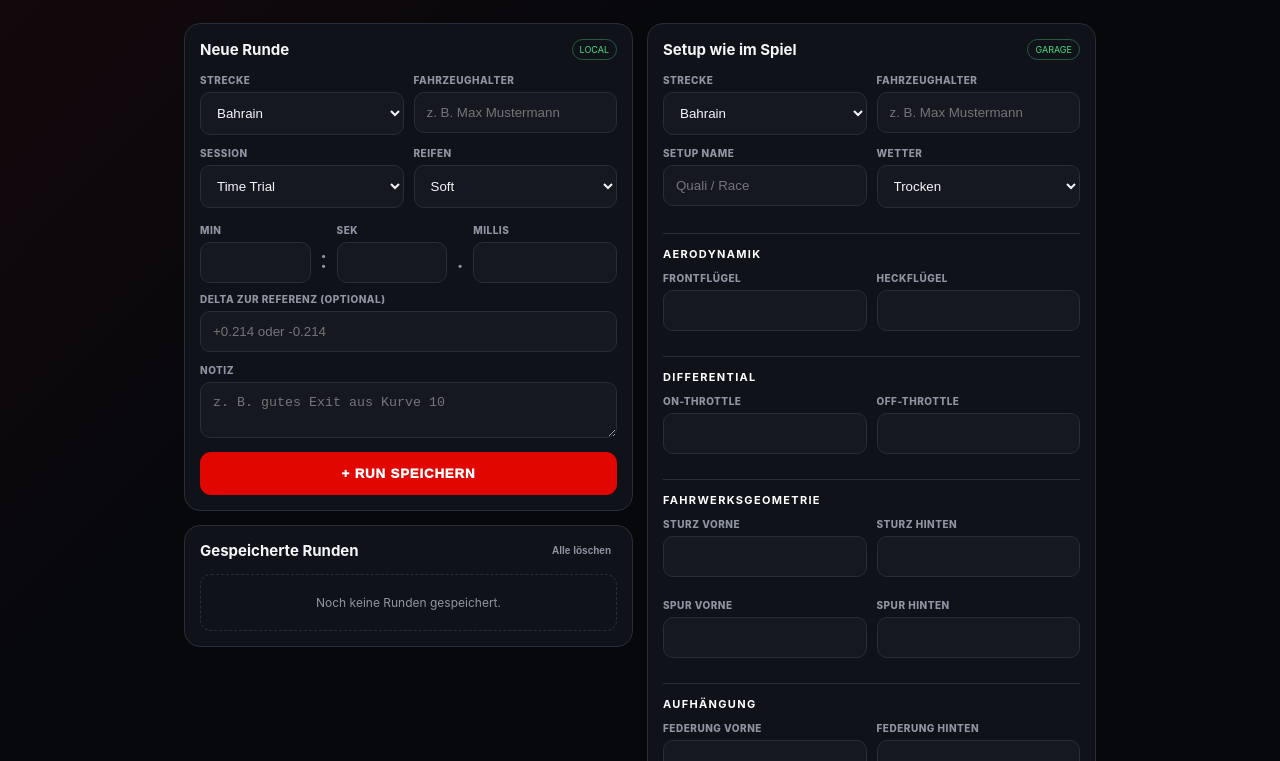
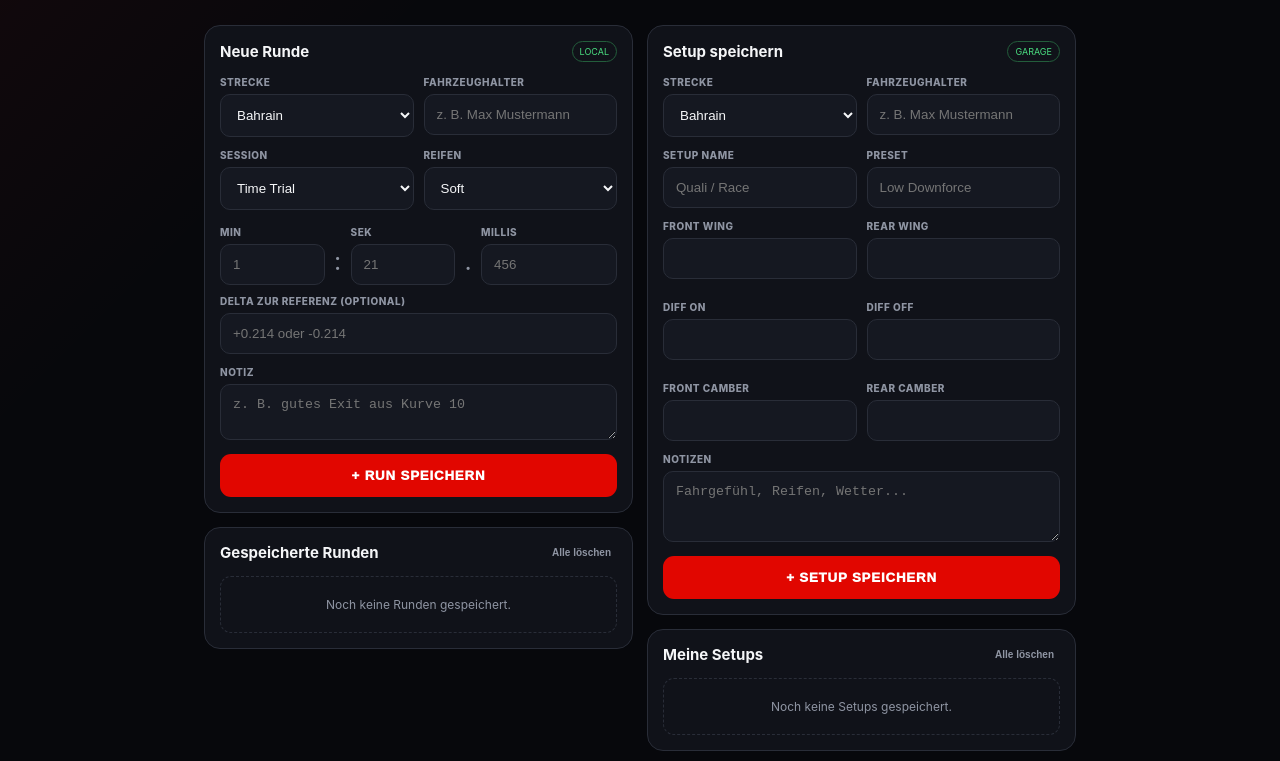
Before and after one commit to ARMA42-MSFS/F1App, a plain HTML site: page index.html in a window 1280 px wide. Shown: the part 266-1027 px from the top of the page. Drawn offline with Linux system fonts and the light colour scheme.

Commit message:
Add files via upload

```diff
--- a/app.js
+++ b/app.js
@@ -1,8 +1,31 @@
 const tracks=["Bahrain","Jeddah","Australia","Japan","Miami","Imola","Monaco","Barcelona","Canada","Austria","Great Britain","Belgium","Hungary","Netherlands","Italy","Azerbaijan","Singapore","USA","Mexico","São Paulo","Las Vegas","Qatar","Abu Dhabi"];
-const LKEY="f1lapvault_laps_v3",SKEY="f1lapvault_setups_v3";let laps=JSON.parse(localStorage.getItem(LKEY)||"[]"),setups=JSON.parse(localStorage.getItem(SKEY)||"[]");const $=id=>document.getElementById(id),pad=(n,l=2)=>String(n).padStart(l,"0");
-function fill(){let o=tracks.map(t=>`<option>${t}</option>`).join("");$("track").innerHTML=o;$("setupTrack").innerHTML=o}function save(){localStorage.setItem(LKEY,JSON.stringify(laps));localStorage.setItem(SKEY,JSON.stringify(setups))}function toMs(x){return(x.min*60+x.sec)*1000+x.ms}function fmt(x){return`${x.min}:${pad(x.sec)}.${pad(x.ms,3)}`}function deltaText(d){if(d===null||d===undefined||d==="")return"Δ --";let n=Number(d);return`Δ ${n>=0?"+":""}${n.toFixed(3)}`}
-function renderLaps(){const el=$("lapList");if(!laps.length){el.innerHTML='<div class="empty">Noch keine Runden gespeichert.</div>';$('heroBest').textContent='--:--.---';$('heroTrack').textContent='Noch keine Runde';$('heroDelta').textContent='Δ --';return}const sorted=[...laps].sort((a,b)=>toMs(a)-toMs(b)),best=sorted[0];$('heroBest').textContent=fmt(best);$('heroTrack').textContent=`${best.track} · ${best.owner}`;$('heroDelta').textContent=deltaText(best.delta);el.innerHTML=sorted.map(l=>{let d=l.delta===''||l.delta==null?null:Number(l.delta);return`<article class="item"><div class="badge">${l.tyre[0]}</div><div><strong>${l.track}</strong><small>${l.owner} · ${l.session} · ${l.tyre}</small><small>${l.note||'Keine Notiz'}</small></div><div><div class="laptime">${fmt(l)}</div>${d===null?'':`<div class="delta ${d<=0?'good':'bad'}">${deltaText(d)}</div>`}<button class="delete" data-lap="${l.id}">×</button></div></article>`}).join('');el.querySelectorAll('[data-lap]').forEach(b=>b.onclick=()=>{laps=laps.filter(x=>x.id!==b.dataset.lap);save();renderLaps()})}
-function renderSetups(){const el=$("setupList");if(!setups.length){el.innerHTML='<div class="empty">Noch keine Setups gespeichert.</div>';return}el.innerHTML=[...setups].reverse().map(s=>`<article class="item"><div class="badge">⚙</div><div><strong>${s.track} · ${s.name}</strong><small>${s.owner} · ${s.weather}</small><div class="setup-values">Aero ${s.fw||'—'}/${s.rw||'—'} · Diff ${s.don||'—'}/${s.doff||'—'} · Sturz ${s.fc||'—'}/${s.rc||'—'}<br>Toe ${s.ft||'—'}/${s.rt||'—'} · Susp ${s.fs||'—'}/${s.rs||'—'} · ARB ${s.fa||'—'}/${s.ra||'—'}<br>Ride ${s.fr||'—'}/${s.rr||'—'} · Brake ${s.bp||'—'}% / ${s.bb||'—'}% · Tyre ${s.frp||'—'}/${s.flp||'—'} / ${s.rrp||'—'}/${s.rlp||'—'} psi${s.note?`<br>${s.note}`:''}</div></div><button class="delete" data-setup="${s.id}">×</button></article>`).join('');el.querySelectorAll('[data-setup]').forEach(b=>b.onclick=()=>{setups=setups.filter(x=>x.id!==b.dataset.setup);save();renderSetups()})}
-$('lapForm').onsubmit=e=>{e.preventDefault();let l={id:crypto.randomUUID(),track:$('track').value,owner:$('owner').value.trim(),session:$('session').value,tyre:$('tyre').value,min:+$('min').value||0,sec:+$('sec').value||0,ms:+$('ms').value||0,delta:$('delta').value.trim().replace(',','.'),note:$('note').value.trim()};if(l.sec>59||l.ms>999||l.min<0){alert('Bitte gültige Zeit eingeben.');return}if(l.delta!==''&&!Number.isFinite(Number(l.delta))){alert('Delta muss z. B. +0.214 oder -0.214 sein.');return}laps.push(l);save();renderLaps();e.target.reset()};
-$('setupForm').onsubmit=e=>{e.preventDefault();const s={id:crypto.randomUUID(),track:$('setupTrack').value,owner:$('setupOwner').value.trim(),name:$('setupName').value.trim(),weather:$('weather').value,fw:$('frontWing').value,rw:$('rearWing').value,don:$('diffOn').value,doff:$('diffOff').value,fc:$('frontCamber').value,rc:$('rearCamber').value,ft:$('frontToe').value,rt:$('rearToe').value,fs:$('frontSusp').value,rs:$('rearSusp').value,fa:$('frontArb').value,ra:$('rearArb').value,fr:$('frontRide').value,rr:$('rearRide').value,bp:$('brakePressure').value,bb:$('brakeBias').value,frp:$('frPressure').value,flp:$('flPressure').value,rrp:$('rrPressure').value,rlp:$('rlPressure').value,note:$('setupNote').value.trim()};setups.push(s);save();renderSetups();e.target.reset()};
-$('clearLaps').onclick=()=>{if(confirm('Alle Runden löschen?')){laps=[];save();renderLaps()}};$('clearSetups').onclick=()=>{if(confirm('Alle Setups löschen?')){setups=[];save();renderSetups()}};document.querySelectorAll('.tab').forEach(t=>t.onclick=()=>{document.querySelectorAll('.tab').forEach(x=>x.classList.remove('active'));t.classList.add('active');document.querySelectorAll('.view').forEach(x=>x.classList.remove('active'));$(t.dataset.view==='laps'?'lapsView':'setupView').classList.add('active')});fill();renderLaps();renderSetups();
+const LKEY="f1lapvault_laps_v2", SKEY="f1lapvault_setups_v2";
+let laps=JSON.parse(localStorage.getItem(LKEY)||"[]"), setups=JSON.parse(localStorage.getItem(SKEY)||"[]");
+const $=id=>document.getElementById(id), pad=(n,l=2)=>String(n).padStart(l,"0");
+function fill(){let o=tracks.map(t=>`<option>${t}</option>`).join("");$("track").innerHTML=o;$("setupTrack").innerHTML=o}
+function save(){localStorage.setItem(LKEY,JSON.stringify(laps));localStorage.setItem(SKEY,JSON.stringify(setups))}
+function ms(x){return(x.min*60+x.sec)*1000+x.ms}
+function fmt(x){return`${x.min}:${pad(x.sec)}.${pad(x.ms,3)}`}
+function deltaText(d){if(d===null||d===undefined||d==="")return"Δ --";let n=Number(d);return`Δ ${n>=0?"+":""}${n.toFixed(3)}`}
+function renderLaps(){
+ const el=$("lapList"); if(!laps.length){el.innerHTML='<div class="empty">Noch keine Runden gespeichert.</div>';$("heroBest").textContent="--:--.---";$("heroTrack").textContent="Noch keine Runde";$("heroDelta").textContent="Δ --";return}
+ const sorted=[...laps].sort((a,b)=>ms(a)-ms(b)),best=sorted[0];$("heroBest").textContent=fmt(best);$("heroTrack").textContent=`${best.track} · ${best.owner}`;$("heroDelta").textContent=deltaText(best.delta);
+ el.innerHTML=sorted.map(l=>{let d=l.delta===""||l.delta==null?null:Number(l.delta);return`<article class="item"><div class="badge">${l.tyre[0]}</div><div><strong>${l.track}</strong><small>${l.owner} · ${l.session} · ${l.tyre}</small><small>${l.note||"Keine Notiz"}</small></div><div><div class="laptime">${fmt(l)}</div>${d===null?"":`<div class="delta ${d<=0?"good":"bad"}">${deltaText(d)}</div>`}<button class="delete" data-lap="${l.id}">×</button></div></article>`}).join("");
+ el.querySelectorAll("[data-lap]").forEach(b=>b.onclick=()=>{laps=laps.filter(x=>x.id!==b.dataset.lap);save();renderLaps()})
+}
+function renderSetups(){
+ const el=$("setupList");if(!setups.length){el.innerHTML='<div class="empty">Noch keine Setups gespeichert.</div>';return}
+ el.innerHTML=[...setups].reverse().map(s=>`<article class="item"><div class="badge">⚙</div><div><strong>${s.track} · ${s.name}</strong><small>Halter: ${s.owner} · ${s.preset||"Custom"}</small><div class="setup-values">FW ${s.fw||"—"} · RW ${s.rw||"—"} · Diff ${s.on||"—"}/${s.off||"—"} · Camber ${s.fc||"—"}/${s.rc||"—"}${s.note?`<br>${s.note}`:""}</div></div><button class="delete" data-setup="${s.id}">×</button></article>`).join("");
+ el.querySelectorAll("[data-setup]").forEach(b=>b.onclick=()=>{setups=setups.filter(x=>x.id!==b.dataset.setup);save();renderSetups()})
+}
+$("lapForm").onsubmit=e=>{
+ e.preventDefault();let l={id:crypto.randomUUID(),track:$("track").value,owner:$("owner").value.trim(),session:$("session").value,tyre:$("tyre").value,min:+$("min").value||0,sec:+$("sec").value||0,ms:+$("ms").value||0,delta:$("delta").value.trim().replace(",", "."),note:$("note").value.trim()};
+ if(l.sec>59||l.ms>999||l.min<0){alert("Bitte gültige Zeit eingeben.");return} if(l.delta!==""&&!Number.isFinite(Number(l.delta))){alert("Delta muss z. B. +0.214 oder -0.214 sein.");return}
+ laps.push(l);save();renderLaps();e.target.reset();
+};
+$("setupForm").onsubmit=e=>{
+ e.preventDefault();setups.push({id:crypto.randomUUID(),track:$("setupTrack").value,owner:$("setupOwner").value.trim(),name:$("setupName").value.trim(),preset:$("preset").value.trim(),fw:$("frontWing").value,rw:$("rearWing").value,on:$("diffOn").value,off:$("diffOff").value,fc:$("frontCamber").value,rc:$("rearCamber").value,note:$("setupNote").value.trim()});save();renderSetups();e.target.reset()
+};
+$("clearLaps").onclick=()=>{if(confirm("Alle Runden löschen?")){laps=[];save();renderLaps()}};$("clearSetups").onclick=()=>{if(confirm("Alle Setups löschen?")){setups=[];save();renderSetups()}};
+document.querySelectorAll(".tab").forEach(t=>t.onclick=()=>{document.querySelectorAll(".tab").forEach(x=>x.classList.remove("active"));t.classList.add("active");document.querySelectorAll(".view").forEach(x=>x.classList.remove("active"));$(t.dataset.view==="laps"?"lapsView":"setupView").classList.add("active")});
+fill();renderLaps();renderSetups();
--- a/index.html
+++ b/index.html
@@ -1,41 +1,88 @@
 <!doctype html>
 <html lang="de">
 <head>
-<meta charset="utf-8"><meta name="viewport" content="width=device-width,initial-scale=1,viewport-fit=cover">
-<meta name="theme-color" content="#07080c"><meta name="description" content="F1 Lap Vault – Rundenzeiten, Delta und F1-inspirierte Setups">
-<link rel="icon" href="assets/logo.svg" type="image/svg+xml"><link rel="apple-touch-icon" href="assets/logo.svg"><link rel="stylesheet" href="style.css">
+<meta charset="UTF-8">
+<meta name="viewport" content="width=device-width,initial-scale=1,viewport-fit=cover">
+<meta name="theme-color" content="#07080c">
 <title>F1 Lap Vault</title>
+<link rel="stylesheet" href="style.css">
 </head>
 <body>
 <div class="app">
-<header class="topbar"><div class="brand"><img src="assets/logo.svg" alt="F1 Lap Vault Logo"><div><div class="eyebrow">F1 LAP VAULT · 25/26</div><h1>Runden & Setups</h1></div></div></header>
+<header class="topbar">
+  <div><div class="eyebrow">F1 LAP VAULT · 25/26</div><h1>Runden & Setups</h1></div>
+</header>
+
 <main>
-<section class="hero"><div class="hero-label">BEST LAP</div><div class="hero-time" id="heroBest">--:--.---</div><div class="hero-meta"><span id="heroTrack">Noch keine Runde</span><span id="heroDelta">Δ --</span></div></section>
-<nav class="tabs"><button class="tab active" data-view="laps">LAPS</button><button class="tab" data-view="setup">SETUP</button></nav>
+<section class="hero">
+  <div class="hero-label">BEST LAP</div>
+  <div class="hero-time" id="heroBest">--:--.---</div>
+  <div class="hero-meta"><span id="heroTrack">Noch keine Runde</span><span id="heroDelta">Δ --</span></div>
+</section>
+
+<nav class="tabs"><button class="tab active" data-view="laps">LAPS</button><button class="tab" data-view="setup">SETUPS</button></nav>
+
 <section id="lapsView" class="view active">
-<div class="panel"><div class="panel-head"><h2>Neue Runde</h2><span class="status-dot">LOCAL</span></div>
-<form id="lapForm"><div class="grid two"><label>Strecke<select id="track" required></select></label><label>Fahrzeughalter<input id="owner" placeholder="z. B. Max Mustermann" required></label></div>
-<div class="grid two"><label>Session<select id="session"><option>Time Trial</option><option>Qualifying</option><option>Race</option><option>Practice</option></select></label><label>Reifen<select id="tyre"><option>Soft</option><option>Medium</option><option>Hard</option><option>Intermediate</option><option>Wet</option></select></label></div>
-<div class="time-inputs"><label>Min<input id="min" inputmode="numeric" maxlength="2" required></label><span>:</span><label>Sek<input id="sec" inputmode="numeric" maxlength="2" required></label><span>.</span><label>Millis<input id="ms" inputmode="numeric" maxlength="3" required></label></div>
+<div class="panel">
+<div class="panel-head"><h2>Neue Runde</h2><span class="status-dot">LOCAL</span></div>
+<form id="lapForm">
+<div class="grid two">
+<label>Strecke<select id="track" required></select></label>
+<label>Fahrzeughalter<input id="owner" placeholder="z. B. Max Mustermann" required></label>
+</div>
+<div class="grid two">
+<label>Session<select id="session"><option>Time Trial</option><option>Qualifying</option><option>Race</option><option>Practice</option></select></label>
+<label>Reifen<select id="tyre"><option>Soft</option><option>Medium</option><option>Hard</option><option>Intermediate</option><option>Wet</option></select></label>
+</div>
+<div class="time-inputs">
+<label>Min<input id="min" inputmode="numeric" maxlength="2" placeholder="1" required></label><span>:</span>
+<label>Sek<input id="sec" inputmode="numeric" maxlength="2" placeholder="21" required></label><span>.</span>
+<label>Millis<input id="ms" inputmode="numeric" maxlength="3" placeholder="456" required></label>
+</div>
 <label>Delta zur Referenz (optional)<input id="delta" inputmode="decimal" placeholder="+0.214 oder -0.214"></label>
 <label>Notiz<textarea id="note" rows="2" placeholder="z. B. gutes Exit aus Kurve 10"></textarea></label>
-<button class="primary" type="submit">+ RUN SPEICHERN</button></form></div>
-<div class="panel"><div class="panel-head"><h2>Gespeicherte Runden</h2><button id="clearLaps" class="text-btn">Alle löschen</button></div><div id="lapList" class="list"></div></div>
+<button class="primary" type="submit">+ RUN SPEICHERN</button>
+</form>
+</div>
+
+<div class="panel">
+<div class="panel-head"><h2>Gespeicherte Runden</h2><button id="clearLaps" class="text-btn">Alle löschen</button></div>
+<div id="lapList" class="list"></div>
+</div>
 </section>
+
 <section id="setupView" class="view">
-<div class="panel"><div class="panel-head"><h2>Setup wie im Spiel</h2><span class="status-dot">GARAGE</span></div>
+<div class="panel">
+<div class="panel-head"><h2>Setup speichern</h2><span class="status-dot">GARAGE</span></div>
 <form id="setupForm">
-<div class="grid two"><label>Strecke<select id="setupTrack" required></select></label><label>Fahrzeughalter<input id="setupOwner" placeholder="z. B. Max Mustermann" required></label></div>
-<div class="grid two"><label>Setup Name<input id="setupName" placeholder="Quali / Race" required></label><label>Wetter<select id="weather"><option>Trocken</option><option>Nass</option></select></label></div>
-<div class="setup-section"><h3>Aerodynamik</h3><div class="setup-grid"><label>Frontflügel<input id="frontWing" type="number" min="0" max="50" step="1"></label><label>Heckflügel<input id="rearWing" type="number" min="0" max="50" step="1"></label></div></div>
-<div class="setup-section"><h3>Differential</h3><div class="setup-grid"><label>On-Throttle<input id="diffOn" type="number" min="10" max="100"></label><label>Off-Throttle<input id="diffOff" type="number" min="10" max="100"></label></div></div>
-<div class="setup-section"><h3>Fahrwerksgeometrie</h3><div class="setup-grid"><label>Sturz vorne<input id="frontCamber" type="number" min="-3.5" max="-2.5" step="0.01"></label><label>Sturz hinten<input id="rearCamber" type="number" min="-2.2" max="-0.7" step="0.01"></label><label>Spur vorne<input id="frontToe" type="number" min="0" max="0.5" step="0.01"></label><label>Spur hinten<input id="rearToe" type="number" min="0" max="0.5" step="0.01"></label></div></div>
-<div class="setup-section"><h3>Aufhängung</h3><div class="setup-grid"><label>Federung vorne<input id="frontSusp" type="number" min="1" max="41"></label><label>Federung hinten<input id="rearSusp" type="number" min="1" max="41"></label><label>Stabilisator vorne<input id="frontArb" type="number" min="1" max="21"></label><label>Stabilisator hinten<input id="rearArb" type="number" min="1" max="21"></label><label>Fahrhöhe vorne<input id="frontRide" type="number" min="10" max="40"></label><label>Fahrhöhe hinten<input id="rearRide" type="number" min="40" max="100"></label></div></div>
-<div class="setup-section"><h3>Bremsen</h3><div class="setup-grid"><label>Bremsdruck<input id="brakePressure" type="number" min="80" max="100"></label><label>Bremsbalance vorne<input id="brakeBias" type="number" min="50" max="70" step="0.5"></label></div></div>
-<div class="setup-section"><h3>Reifendruck</h3><div class="setup-grid"><label>VR Druck<input id="frPressure" type="number" step="0.05"></label><label>VL Druck<input id="flPressure" type="number" step="0.05"></label><label>HR Druck<input id="rrPressure" type="number" step="0.05"></label><label>HL Druck<input id="rlPressure" type="number" step="0.05"></label></div></div>
-<label>Setup-Notiz<textarea id="setupNote" rows="3" placeholder="Fahrgefühl, Reifen, Wetter, Besonderheiten..."></textarea></label><button class="primary" type="submit">+ SETUP SPEICHERN</button></form></div>
-<div class="panel"><div class="panel-head"><h2>Meine Setups</h2><button id="clearSetups" class="text-btn">Alle löschen</button></div><div id="setupList" class="list"></div></div>
+<div class="grid two">
+<label>Strecke<select id="setupTrack" required></select></label>
+<label>Fahrzeughalter<input id="setupOwner" placeholder="z. B. Max Mustermann" required></label>
+</div>
+<div class="grid two">
+<label>Setup Name<input id="setupName" placeholder="Quali / Race" required></label>
+<label>Preset<input id="preset" placeholder="Low Downforce"></label>
+</div>
+<div class="setup-grid">
+<label>Front Wing<input id="frontWing" type="number" min="0" max="50"></label>
+<label>Rear Wing<input id="rearWing" type="number" min="0" max="50"></label>
+<label>Diff On<input id="diffOn" type="number" min="0" max="100"></label>
+<label>Diff Off<input id="diffOff" type="number" min="0" max="100"></label>
+<label>Front Camber<input id="frontCamber" type="number" step="0.1"></label>
+<label>Rear Camber<input id="rearCamber" type="number" step="0.1"></label>
+</div>
+<label>Notizen<textarea id="setupNote" rows="3" placeholder="Fahrgefühl, Reifen, Wetter..."></textarea></label>
+<button class="primary" type="submit">+ SETUP SPEICHERN</button>
+</form>
+</div>
+<div class="panel">
+<div class="panel-head"><h2>Meine Setups</h2><button id="clearSetups" class="text-btn">Alle löschen</button></div>
+<div id="setupList" class="list"></div>
+</div>
 </section>
-</main><footer>F1 LAP VAULT · lokale Speicherung</footer>
-</div><script src="app.js"></script>
-</body></html>
+</main>
+<footer>F1 LAP VAULT · lokale Speicherung</footer>
+</div>
+<script src="app.js"></script>
+</body>
+</html>
--- a/style.css
+++ b/style.css
@@ -1,8 +1,14 @@
 :root{--bg:#07080c;--panel:#101219;--panel2:#151821;--text:#f5f6f8;--muted:#8f95a3;--red:#e10600;--line:#292d38;--green:#4ade80}
-*{box-sizing:border-box}html,body{margin:0;background:var(--bg);color:var(--text);font-family:Inter,system-ui,-apple-system,Segoe UI,sans-serif}body{min-height:100vh;background-image:linear-gradient(135deg,rgba(225,6,0,.08),transparent 30%)}
-.app{width:min(940px,100%);margin:auto;padding:env(safe-area-inset-top) 14px env(safe-area-inset-bottom)}.topbar{padding:16px 2px 14px;border-bottom:1px solid var(--line)}.brand{display:flex;align-items:center;gap:11px}.brand img{width:48px;height:48px}.eyebrow{font-size:10px;letter-spacing:.2em;color:var(--red);font-weight:900}.topbar h1{margin:3px 0 0;font-size:26px}
+*{box-sizing:border-box}html,body{margin:0;background:var(--bg);color:var(--text);font-family:Inter,system-ui,-apple-system,Segoe UI,sans-serif}body{min-height:100vh;background-image:linear-gradient(135deg,rgba(225,6,0,.07),transparent 30%)}
+.app{width:min(900px,100%);margin:auto;padding:env(safe-area-inset-top) 14px env(safe-area-inset-bottom)}
+.topbar{padding:20px 2px 14px;border-bottom:1px solid var(--line)}.eyebrow{font-size:10px;letter-spacing:.2em;color:var(--red);font-weight:900}.topbar h1{margin:3px 0 0;font-size:26px}
 .hero{margin:14px 0;padding:22px;border-radius:18px;background:linear-gradient(125deg,#171a23,#0c0e14);border:1px solid var(--line)}.hero-label{font-size:10px;letter-spacing:.2em;color:var(--muted);font-weight:800}.hero-time{font-size:clamp(42px,11vw,72px);font-weight:900;letter-spacing:-.06em;line-height:1;margin:12px 0}.hero-meta{display:flex;justify-content:space-between;color:var(--muted);font-size:11px;font-weight:800}.hero-meta span:last-child{color:var(--red)}
-.tabs{display:grid;grid-template-columns:1fr 1fr;gap:5px;padding:4px;background:var(--panel);border:1px solid var(--line);border-radius:12px;margin-bottom:14px}.tab{border:0;background:transparent;color:var(--muted);padding:12px;border-radius:9px;font-weight:900}.tab.active{background:var(--red);color:#fff}.view{display:none}.view.active{display:block}.panel{background:var(--panel);border:1px solid var(--line);border-radius:16px;padding:15px;margin-bottom:14px}.panel-head{display:flex;justify-content:space-between;align-items:center;margin-bottom:14px}.panel h2{font-size:15px;margin:0}.status-dot{font-size:9px;color:var(--green);border:1px solid #235d3b;padding:4px 7px;border-radius:999px}
-.grid.two,.setup-grid{display:grid;grid-template-columns:1fr 1fr;gap:10px}label{display:block;color:var(--muted);font-size:10px;font-weight:800;letter-spacing:.05em;text-transform:uppercase;margin-bottom:12px}input,select,textarea{width:100%;margin-top:6px;background:var(--panel2);color:var(--text);border:1px solid var(--line);border-radius:10px;padding:12px;outline:none}input:focus,select:focus,textarea:focus{border-color:#777}textarea{resize:vertical}.time-inputs{display:grid;grid-template-columns:1fr 12px 1fr 12px 1.3fr;gap:7px;align-items:end;margin:4px 0 10px}.time-inputs>span{text-align:center;font-size:25px;color:var(--muted);padding-bottom:9px}.time-inputs label{margin:0}
-.setup-section{border-top:1px solid var(--line);padding-top:13px;margin-top:13px}.setup-section h3{font-size:11px;text-transform:uppercase;letter-spacing:.12em;color:#fff;margin:0 0 11px}.primary{width:100%;border:0;border-radius:11px;padding:14px;background:var(--red);color:#fff;font-weight:950;letter-spacing:.06em}.text-btn{border:0;background:none;color:var(--muted);font-size:10px;font-weight:800}.list{display:grid;gap:8px}.empty{padding:20px;text-align:center;color:var(--muted);font-size:12px;border:1px dashed var(--line);border-radius:11px}.item{display:grid;grid-template-columns:auto 1fr auto;gap:11px;align-items:center;background:var(--panel2);border:1px solid var(--line);padding:11px;border-radius:11px}.badge{width:42px;height:42px;border-radius:9px;display:grid;place-items:center;background:#252a34;font-weight:950;color:#fff}.item strong{font-size:13px}.item small{display:block;color:var(--muted);font-size:10px;margin-top:3px}.laptime{font-size:17px;font-weight:950}.delta{font-size:11px;font-weight:900}.delta.good{color:var(--green)}.delta.bad{color:#ff6262}.delete{background:none;border:0;color:#777f8e;padding:5px}.setup-values{font-size:10px;color:var(--muted);line-height:1.6;margin-top:4px}footer{text-align:center;color:#545b69;font-size:9px;letter-spacing:.1em;padding:5px 0 18px}
-@media(min-width:700px){main{display:grid;grid-template-columns:1fr 1fr;gap:14px}.hero,.tabs{grid-column:1/-1}.tabs{display:none}.view{display:block!important}}@media(max-width:390px){.grid.two,.setup-grid{grid-template-columns:1fr}.hero-time{font-size:42px}}
+.tabs{display:grid;grid-template-columns:1fr 1fr;gap:5px;padding:4px;background:var(--panel);border:1px solid var(--line);border-radius:12px;margin-bottom:14px}.tab{border:0;background:transparent;color:var(--muted);padding:12px;border-radius:9px;font-weight:900}.tab.active{background:var(--red);color:#fff}
+.view{display:none}.view.active{display:block}.panel{background:var(--panel);border:1px solid var(--line);border-radius:16px;padding:15px;margin-bottom:14px}.panel-head{display:flex;justify-content:space-between;align-items:center;margin-bottom:14px}.panel h2{font-size:15px;margin:0}.status-dot{font-size:9px;color:var(--green);border:1px solid #235d3b;padding:4px 7px;border-radius:999px}
+.grid.two,.setup-grid{display:grid;grid-template-columns:1fr 1fr;gap:10px}label{display:block;color:var(--muted);font-size:10px;font-weight:800;letter-spacing:.05em;text-transform:uppercase;margin-bottom:12px}
+input,select,textarea{width:100%;margin-top:6px;background:var(--panel2);color:var(--text);border:1px solid var(--line);border-radius:10px;padding:12px;outline:none}input:focus,select:focus,textarea:focus{border-color:#777}textarea{resize:vertical}
+.time-inputs{display:grid;grid-template-columns:1fr 12px 1fr 12px 1.3fr;gap:7px;align-items:end;margin:4px 0 10px}.time-inputs>span{text-align:center;font-size:25px;color:var(--muted);padding-bottom:9px}.time-inputs label{margin:0}
+.primary{width:100%;border:0;border-radius:11px;padding:14px;background:var(--red);color:#fff;font-weight:950;letter-spacing:.06em}.text-btn{border:0;background:none;color:var(--muted);font-size:10px;font-weight:800}
+.list{display:grid;gap:8px}.empty{padding:20px;text-align:center;color:var(--muted);font-size:12px;border:1px dashed var(--line);border-radius:11px}.item{display:grid;grid-template-columns:auto 1fr auto;gap:11px;align-items:center;background:var(--panel2);border:1px solid var(--line);padding:11px;border-radius:11px}.badge{width:42px;height:42px;border-radius:9px;display:grid;place-items:center;background:#252a34;font-weight:950;color:#fff}.item strong{font-size:13px}.item small{display:block;color:var(--muted);font-size:10px;margin-top:3px}.laptime{font-size:17px;font-weight:950}.delta{font-size:11px;font-weight:900}.delta.good{color:#4ade80}.delta.bad{color:#ff6262}.delete{background:none;border:0;color:#777f8e;padding:5px}.setup-values{font-size:10px;color:var(--muted);line-height:1.6;margin-top:4px}footer{text-align:center;color:#545b69;font-size:9px;letter-spacing:.1em;padding:5px 0 18px}
+@media(min-width:700px){main{display:grid;grid-template-columns:1fr 1fr;gap:14px}.hero,.tabs{grid-column:1/-1}.tabs{display:none}.view{display:block!important}}
+@media(max-width:390px){.grid.two,.setup-grid{grid-template-columns:1fr}.hero-time{font-size:42px}}
```
Also changed, not shown: 1 other file.
